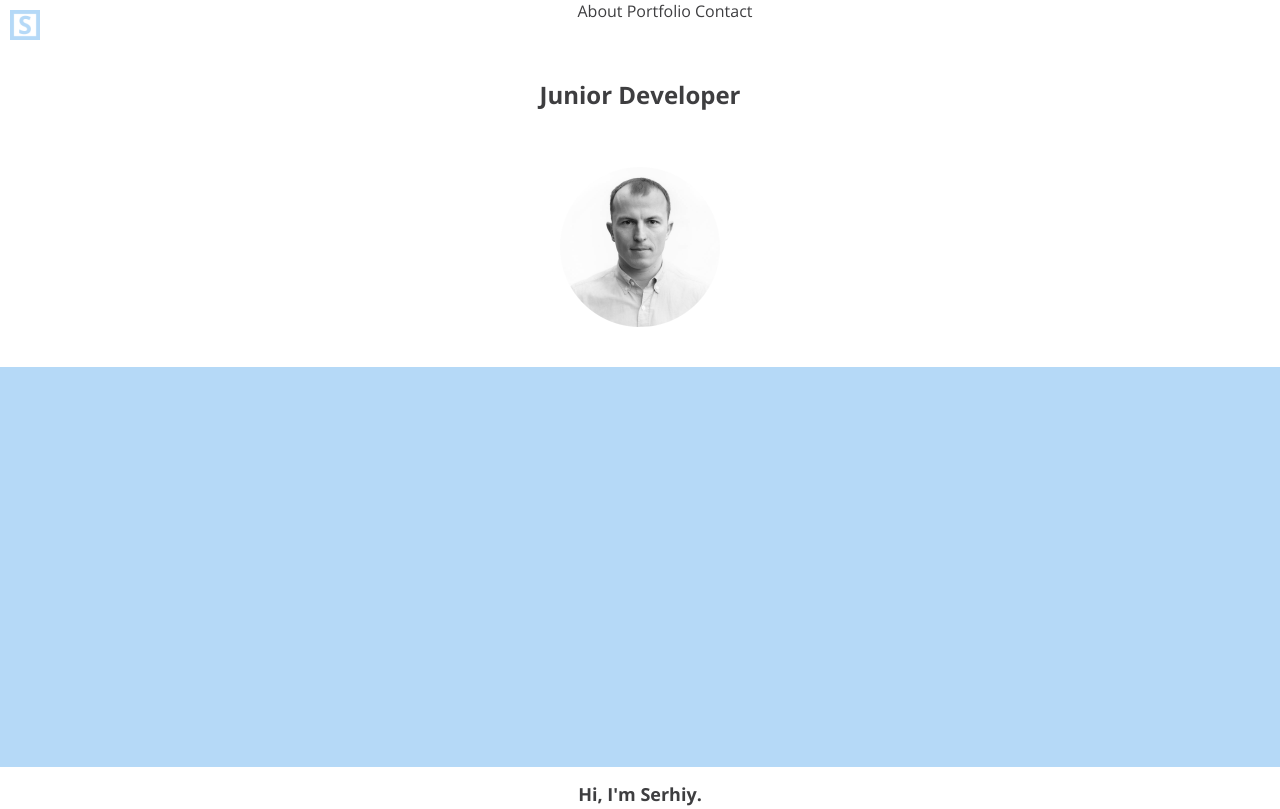
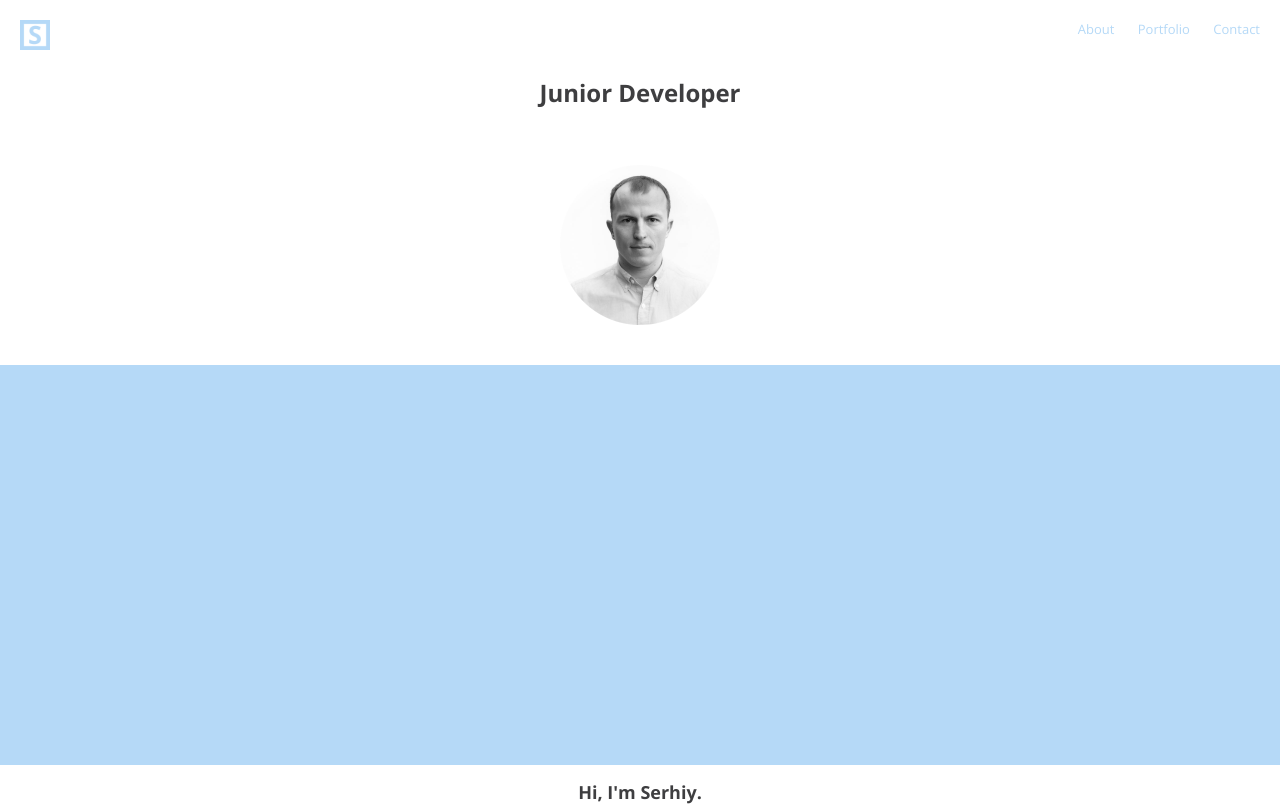
Before and after one commit to svsavchuk/portfolio, a plain HTML site: page index.html in a window 1280 px wide. Shown: the top 809 px of the page. Drawn offline with nearby package versions, Linux system fonts and the light colour scheme.

Commit message:
Style navigation hyperlinks.

```diff
--- a/css/styles.css
+++ b/css/styles.css
@@ -1,5 +1,6 @@
 body {
   font-family: 'Open Sans', sans-serif;
+  font-size: small;
   color: #3E3E40;
   margin: 0px;
   padding: 0px;
@@ -7,30 +8,47 @@ body {
   text-align: center;
 }
 
-/* to remove all hyperlink underlines*/
+/*Remove underlining from all links*/
 a {
   text-decoration: none;
 }
 
-/* unvisited link */
+/*Style the links*/
 a:link {
   color: #3E3E40;
 }
 
-/* visited link */
 a:visited {
   color: #3E3E40;
 }
 
-/* unvisited link */
 a:hover {
   color: #EC8382;
 }
 
-/* unvisited link */
 a:active {
   color: #3E3E40;
 }
+
+/*Style the links inside the navigation bar*/
+.topnav a:link {
+  color: #B5D9F7;
+  padding-right: 20px;
+}
+
+.topnav a:visited {
+  color: #B5D9F7;
+}
+
+.topnav a:hover {
+  color: #EC8382;
+}
+
+.topnav a:active {
+  color: #B5D9F7
+}
+
+/*Styling other*/
 
 h1 {
   font-size: x-large;
@@ -44,30 +62,39 @@ h3 {
   font-size: small;
 }
 
-}
-
 p {
   font-size: small;
   text-align: center;
 }
 
-#logo {
+.logo {
     width: 30px;
     float: left;
-    padding: 10px;
+    padding-left: 20px;
 }
 
-
-#havigation-links {
-  float: right;
+/*Top navigation*/
+.topnav {
+  float: left;
+  width: 100%;
+  background-color: white;
 }
 
-#avatar {
+.topnav-right {
+  float: right;
+  align: center;
+}
+
+.avatar {
   width: 160px;
   display: block;
   filter: grayscale() contrast(98%) brightness(102%);
   margin-left: auto;
   margin-right: auto;
+}
+
+.white-very-small-color-block {
+  padding: 10px;
 }
 
 .white-small-color-block {
--- a/index.html
+++ b/index.html
@@ -7,21 +7,22 @@
     <title>Serhiy Savchuk's Portfolio</title>
   </head>
   <body>
+    <div class="white-very-small-color-block"></div>
 
-    <nav>
-      <a href="index.html"><img src="img/logo.png" id="logo" alt="logo"></a>
-      <div id="navigation-links">
+    <div class="topnav">
+      <a href="index.html"><img src="img/logo.png" class="logo" alt="logo"></a>
+      <div class="topnav-right">
         <a href="#about">About</a>
         <a href="#portfolio">Portfolio</a>
         <a href="#contact">Contact</a>
       </div>
-    </nav>
+    </div>
 
     <div class="white-small-color-block"></div>
 
     <h1>Junior Developer</h1>
     <div class="white-small-color-block"></div>
-    <img src="img/avatar.png" id="avatar" alt="avatar">
+    <img src="img/avatar.png" class="avatar" alt="avatar">
     <div class="white-small-color-block"></div>
     <div class="blue-large-color-block"></div>
     <h2 id="about">Hi, I'm Serhiy.</h2>
```
Lines whose indentation alone changed are shown as unchanged.
